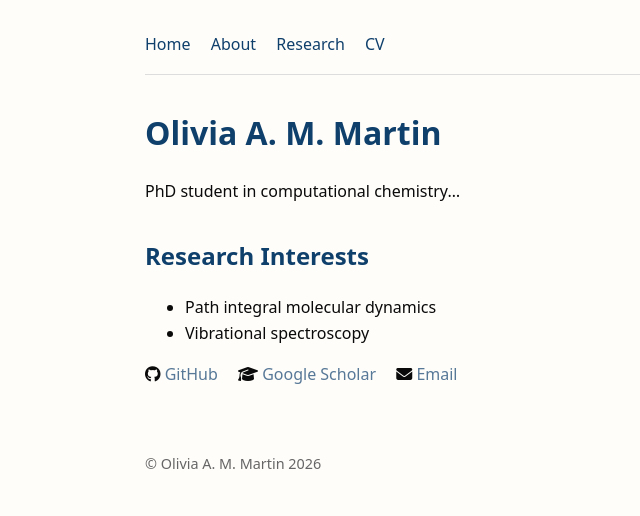
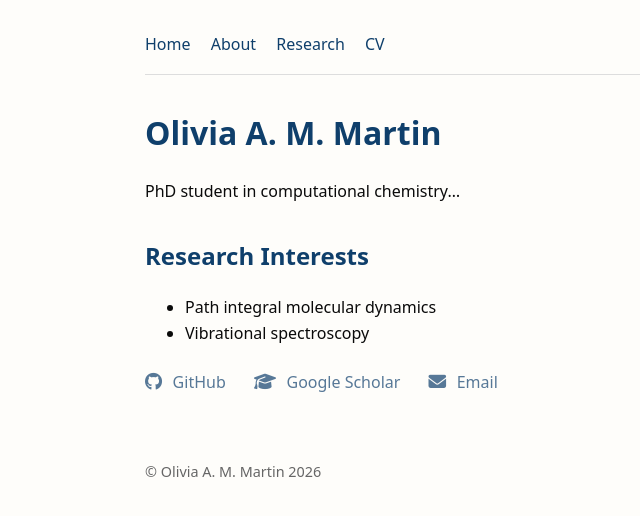
Before and after one commit to oliviaammartin/oliviaammartin.github.io, a Jekyll site: the page built from index.md, in a window 1280 px wide. Shown: the top 516 px of the page, without its empty margins (45-685 px from the left). Built offline with Jekyll 4.4.1, drawn with Linux system fonts in a browser that asks for light colours.

Commit message:
Adjust margin for profile links in CSS

```diff
--- a/assets/css/style.css
+++ b/assets/css/style.css
@@ -73,9 +73,13 @@ a:hover {
 /* =========================
    Profile links (GitHub / Scholar / Email)
    ========================= */
+.profile-links {
+  margin-top: 1.5rem;
+}
+
 .profile-links a {
   display: inline-block;
-  margin-right: 1rem;
+  margin-right: 1.5rem;
   color: var(--profile-link-color);
   font-weight: 500;
   text-decoration: none;
@@ -86,6 +90,12 @@ a:hover {
   text-decoration: underline;
 }
 
+.profile-links i {
+  margin-right: 0.4rem;
+  color: var(--profile-link-color);
+  font-size: 1.1rem;
+}
+
 /* =========================
    Footer
    ========================= */
```
